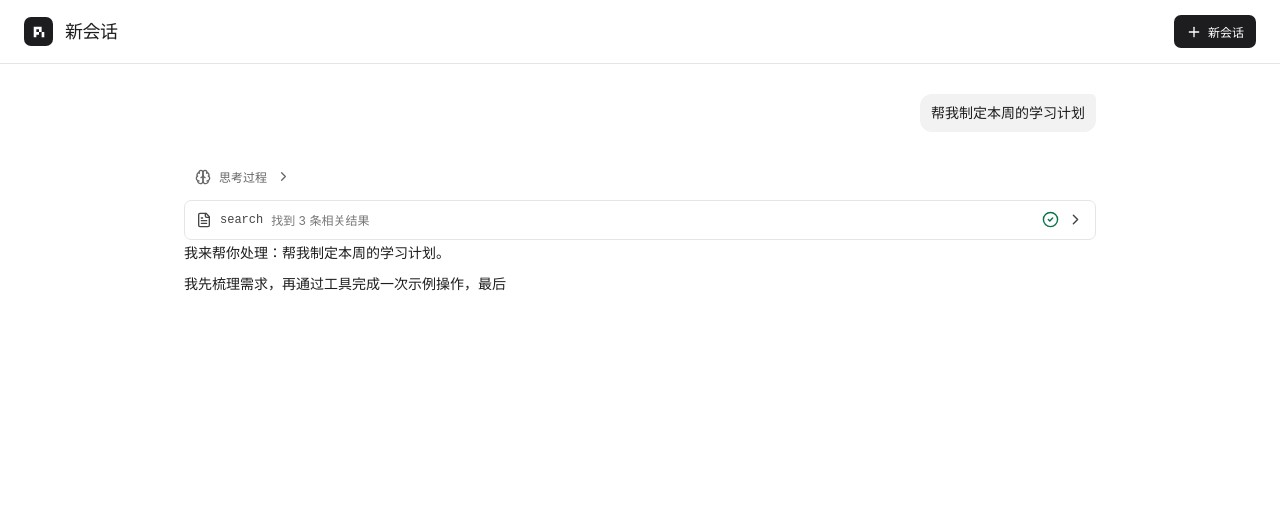
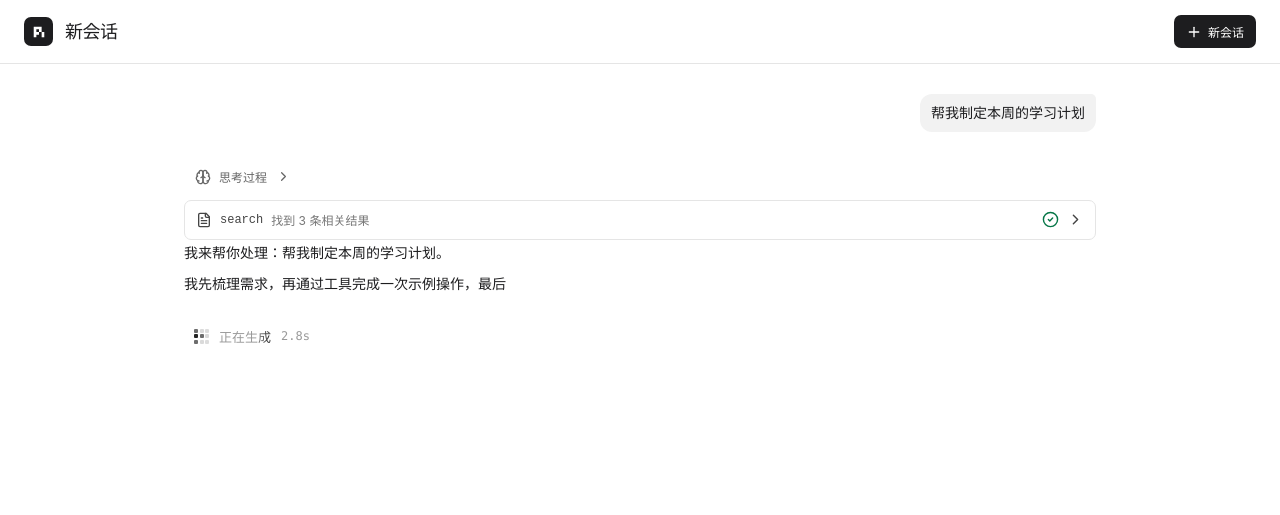
Before and after one commit to ai-hermes/pi-lessons, a React (Vite) app in the folder apps/pi-chat/: page / in a window 1280 px wide. Both pictures are taken after a click on the button "帮我制定本周的学习计划". Shown: the top 515 px of the page. Built offline with nearby package versions, Linux system fonts and the light colour scheme.

Commit message:
feat: xx

```diff
--- a/apps/pi-chat/shared/types.ts
+++ b/apps/pi-chat/shared/types.ts
@@ -44,6 +44,7 @@ export interface ToolRun {
 export interface ThinkingBlock {
     id: string;
     text: string;
+    completed?: boolean;
 }
 
 export type MessageListToolItem = {
--- a/apps/pi-chat/src/App.css
+++ b/apps/pi-chat/src/App.css
@@ -141,6 +141,70 @@ button {
 .messages {
   display: flex;
   flex-direction: column;
+  /* Streaming output must not change the reader's viewport position. */
+  overflow-anchor: none;
+}
+.message-bottom-spacer {
+  flex: 0 0 110px;
+}
+.message-loading {
+  display: flex;
+  align-items: center;
+  gap: 10px;
+  height: 38px;
+  padding: 0 10px;
+  color: #252525;
+}
+
+.loading-grid {
+  display: grid;
+  grid-template-columns: repeat(3, 4px);
+  flex: 0 0 auto;
+  gap: 1.5px;
+}
+.loading-pixel {
+  width: 4px;
+  height: 4px;
+  border-radius: 1px;
+  background: currentColor;
+  opacity: 0.15;
+  animation: pixel-on 650ms ease-in-out infinite;
+}
+.loading-label {
+  background: linear-gradient(90deg, #999 35%, #252525 50%, #999 65%);
+  background-clip: text;
+  background-size: 200% 100%;
+  color: transparent;
+  font-size: 13px;
+  font-weight: 500;
+  animation: shimmer-text 1.4s linear infinite;
+}
+.loading-elapsed {
+  color: #999;
+  font-family: ui-monospace, SFMono-Regular, Menlo, Monaco, Consolas, monospace;
+  font-size: 12px;
+  font-variant-numeric: tabular-nums;
+}
+@keyframes pixel-on {
+  0%,
+  60%,
+  100% {
+    opacity: 0.15;
+  }
+  30% {
+    opacity: 1;
+  }
+}
+@keyframes shimmer-text {
+  to {
+    background-position: -200% 0;
+  }
+}
+@media (prefers-reduced-motion: reduce) {
+  .loading-pixel,
+  .loading-label {
+    animation: none;
+  }
 }
 .message-row {
   display: flex;
@@ -231,14 +295,24 @@ button {
 }
 .thinking-content {
   margin-left: 21px;
-}
-.thinking-content p {
-  margin: 3px 0 0;
-  padding: 8px 10px;
+  padding-left: 10px;
   border-left: 2px solid #e5e5e5;
   color: #777;
   font-size: 12px;
   line-height: 1.6;
+}
+.thinking-content .markdown > * {
+  margin: 3px 0 0;
+  color: inherit;
+  font-size: inherit;
+  line-height: inherit;
+}
+.thinking-content .markdown > ul,
+.thinking-content .markdown > ol {
+  padding-left: 21px;
+}
+.thinking-content .markdown > blockquote {
+  border-left-color: #ccc;
 }
 .tool-card {
   margin-top: 4px;
--- a/apps/pi-chat/src/App.tsx
+++ b/apps/pi-chat/src/App.tsx
@@ -1,30 +1,64 @@
-import { useState } from "react";
+import { useEffect, useRef, useState } from "react";
 import { useNavigate, useParams } from "react-router-dom";
 import { ArrowUp, Plus } from "lucide-react";
 import { EmptyConversation } from "@components/EmptyConversation";
+import { LoadingIndicator } from "@components/LoadingIndicator";
 import { MessageItem } from "@components/MessageItem";
 import { PiLogo } from "@components/PiLogo";
 import { useConversationStream } from "@hooks/useConversationStream";
 import "./App.css";
+import { createConversation } from "./api";
 
 export default function App() {
   const { conversationId } = useParams<{ conversationId: string }>();
   const navigate = useNavigate();
   const [input, setInput] = useState("");
+  const messageBottomRef = useRef<HTMLDivElement>(null);
+  const scrollAfterSubmitRef = useRef(false);
   const {
     messageItems,
     loading,
     error: connectionError,
     send,
   } = useConversationStream(conversationId);
+  const streamedContentLength = messageItems.reduce((total, item) => {
+    if (item.kind === "message") return total + item.message.text.length;
+    if (item.kind === "thinking") return total + item.thinking.text.length;
+    return total;
+  }, 0);
+
+  useEffect(() => {
+    if (!scrollAfterSubmitRef.current || messageItems.length === 0) return;
+
+    scrollAfterSubmitRef.current = false;
+    const frame = window.requestAnimationFrame(() => {
+      messageBottomRef.current?.scrollIntoView({
+        behavior: "smooth",
+        block: "end",
+      });
+    });
+    return () => window.cancelAnimationFrame(frame);
+  }, [conversationId, messageItems.length]);
+
+  useEffect(() => {
+    if (!loading) return;
+
+    const frame = window.requestAnimationFrame(() => {
+      messageBottomRef.current?.scrollIntoView({ block: "end" });
+    });
+    return () => window.cancelAnimationFrame(frame);
+  }, [loading, streamedContentLength]);
+
   const submit = (value = input) => {
     const text = value.trim();
     if (!text) return;
+    scrollAfterSubmitRef.current = true;
     setInput("");
     void send(text);
   };
-  const startNew = () => {
-    navigate("/conversation/" + crypto.randomUUID());
+  const startNew = async() => {
+    const created = await createConversation();
+    navigate("/conversation/" + created.conversation.id);
   };
   const title = "新会话";
   const isEmpty = !conversationId || messageItems.length === 0;
@@ -54,6 +88,12 @@ export default function App() {
                 showActions={item.kind === "message"}
               />
             ))}
+            {loading && <LoadingIndicator />}
+            <div
+              className="message-bottom-spacer"
+              ref={messageBottomRef}
+              aria-hidden
+            />
           </div>
         )}
         {connectionError && (
--- a/apps/pi-chat/src/api.ts
+++ b/apps/pi-chat/src/api.ts
@@ -32,7 +32,7 @@ export function connectEvents(
   onError: () => void,
   onOpen?: () => void,
 ): EventSource {
-  const query = new URLSearchParams({ after: "latest" });
+  const query = new URLSearchParams({ after: "0" });
   const source = new EventSource(
     "/api/conversation/" + encodeURIComponent(id) + "/stream?" + query,
   );
--- /dev/null
+++ b/apps/pi-chat/src/components/LoadingIndicator.tsx
@@ -0,0 +1,40 @@
+import { useEffect, useState } from "react";
+
+const chevronDelays = Array.from({ length: 9 }, (_, index) => {
+  const row = Math.floor(index / 3);
+  const column = index % 3;
+  return (column + Math.abs(row - 1)) * 90;
+});
+
+function useElapsed() {
+  const [tenths, setTenths] = useState(0);
+
+  useEffect(() => {
+    const timer = window.setInterval(() => setTenths((value) => value + 1), 100);
+    return () => window.clearInterval(timer);
+  }, []);
+
+  const seconds = tenths / 10;
+  if (seconds < 60) return `${seconds.toFixed(1)}s`;
+  return `${Math.floor(seconds / 60)}m ${(seconds % 60).toFixed(1)}s`;
+}
+
+export function LoadingIndicator() {
+  const elapsed = useElapsed();
+
+  return (
+    <div className="message-loading" role="status" aria-label="正在生成回复">
+      <span className="loading-grid" aria-hidden>
+        {chevronDelays.map((delay, index) => (
+          <span
+            key={index}
+            className="loading-pixel"
+            style={{ animationDelay: `${delay}ms` }}
+          />
+        ))}
+      </span>
+      <span className="loading-label">正在生成</span>
+      <span className="loading-elapsed">{elapsed}</span>
+    </div>
+  );
+}
--- a/apps/pi-chat/src/components/MessageItem.tsx
+++ b/apps/pi-chat/src/components/MessageItem.tsx
@@ -12,7 +12,12 @@ export function MessageItem({
   showActions: boolean;
 }) {
   if (item.kind === "thinking") {
-    return <ThinkingItem text={item.thinking.text} />;
+    return (
+      <ThinkingItem
+        text={item.thinking.text}
+        completed={item.thinking.completed}
+      />
+    );
   }
   if (item.kind === "tool") {
     return <ToolCard tool={item.tool} />;
--- a/apps/pi-chat/src/components/ThinkingItem.tsx
+++ b/apps/pi-chat/src/components/ThinkingItem.tsx
@@ -1,9 +1,18 @@
-import { useState } from "react";
+import { useEffect, useState } from "react";
 import { Brain, ChevronDown, ChevronRight } from "lucide-react";
 import { Markdown } from "./Markdown";
 
-export function ThinkingItem({ text }: { text: string }) {
-  const [open, setOpen] = useState(false);
+export function ThinkingItem({
+  text,
+  completed,
+}: {
+  text: string;
+  completed?: boolean;
+}) {
+  const [open, setOpen] = useState(true);
+  useEffect(() => {
+    if (completed) setOpen(false);
+  }, [completed]);
   return (
     <div className="thinking">
       <button onClick={() => setOpen(!open)}>
--- a/apps/pi-chat/src/state.ts
+++ b/apps/pi-chat/src/state.ts
@@ -170,6 +170,15 @@ export function conversationReducer(
           }
           : item,
       );
+    case "thinking.completed":
+      return updateItem(items, id, (item) =>
+        item.kind === "thinking"
+          ? {
+            ...item,
+            thinking: { ...item.thinking, completed: true },
+          }
+          : item,
+      );
     case "tool.started":
       return addOrUpdateTool(items, {
         id,
```
Also changed, not shown: 1 other file (tests, documents, lock files or other folders).
